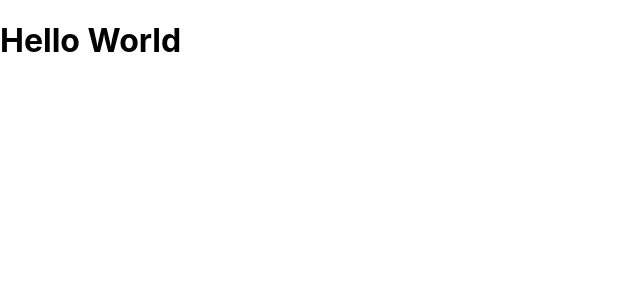
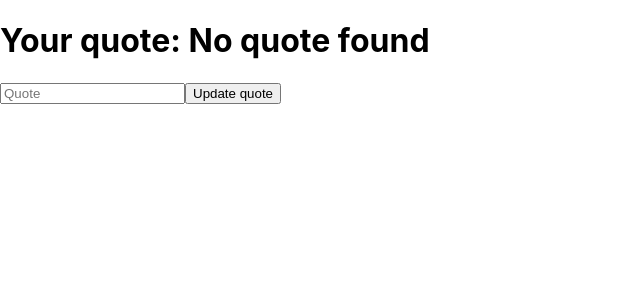
Before and after one commit to janiljohn/Resume-Craft, a React (Create React App) app in the folder client/: page /dashboard in a window 1280 px wide. Shown: the top 300 px of the page, without its empty margins (0-640 px from the left). Built offline with nearby package versions, Linux system fonts and the light colour scheme.

Commit message:
resolved quote update issue to mongoDB

```diff
--- a/client/src/pages/Dashboard.js
+++ b/client/src/pages/Dashboard.js
@@ -1,9 +1,11 @@
-import React, { useEffect } from 'react'
+import React, { useEffect, useState } from 'react'
 import { useNavigate } from 'react-router-dom'
 
 const Dashboard = () => {
 
     const history = useNavigate()
+    const [quote, setQuote] = useState('')
+    const [tempQuote, setTempQuote] = useState('')
 
     async function populateQuote() {
         const req = await fetch('http://localhost:1337/api/quote', {
@@ -12,8 +14,12 @@
             }
         })
 
-        const data = req.json()
-        console.log(data)
+        const data = await req.json()
+        if(data.status === 'ok'){
+            setQuote(data.quote)
+        } else{
+            alert(data.error)
+        }
     }
 
     useEffect(() => {
@@ -29,7 +35,42 @@
         }
     }, [])
 
-    return <h1>Hello World</h1>
+    async function updateQuote(event) {
+        event.preventDefault()
+        const req = await fetch('http://localhost:1337/api/quote', {
+            method: 'POST',
+            headers: {
+                'Content-Type': 'application/json',
+                'x-access-token': localStorage.getItem('token')
+            },
+            body: JSON.stringify({
+                quote: tempQuote
+            })
+        })
+
+        const data = await req.json()
+        if(data.status === 'ok'){
+            setQuote(tempQuote)
+            setTempQuote('')
+        } else{
+            alert(data.error)
+        }
+    }
+
+    return (
+        <div>
+            <h1>Your quote: {quote || 'No quote found'}</h1>
+            <form onSubmit={updateQuote}>
+                <input
+                    type='text'
+                    placeholder='Quote'
+                    value={tempQuote}
+                    onChange={(e) => setTempQuote(e.target.value)}
+                />
+                <input type="submit" value="Update quote"/>
+            </form>
+        </div>
+    )
 }
 
 export default Dashboard
--- a/client/src/pages/Login.js
+++ b/client/src/pages/Login.js
@@ -20,14 +20,12 @@
     const data = await response.json()
 
     if(data.user){
-      localStorage.setItem('token', data.user)
+      localStorage.setItem('token', JSON.stringify(data.user))
       alert('Login successful')
       window.location.href = '/dashboard'
     } else {
       alert('Please check your username and password')
     }
-
-    console.log(data)
 
   }
 
```
Also changed, not shown: 1 other file (tests, documents, lock files or other folders).
